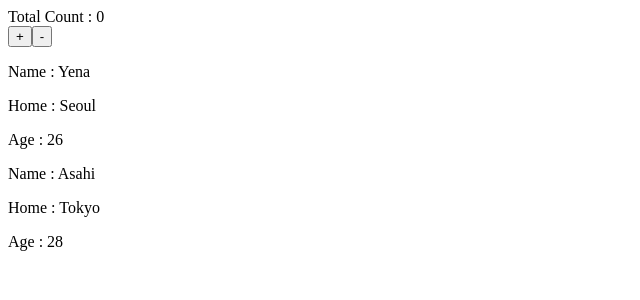
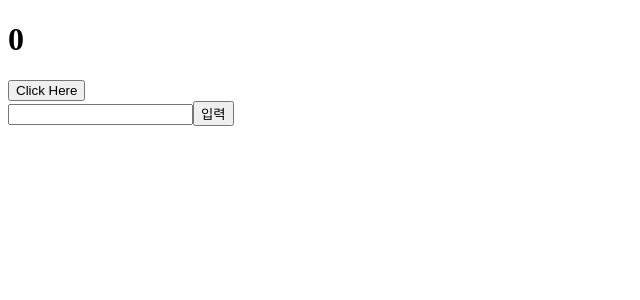
Before and after one commit to KrillM/react-nomad-coder, a React (Create React App) app: page / in a window 1280 px wide. Shown: the top 300 px of the page, without its empty margins (0-640 px from the left). Built offline with nearby package versions, Linux system fonts and the light colour scheme.

Commit message:
start effect

```diff
--- /dev/null
+++ b/src/03_effects/A_effect.js
@@ -0,0 +1,50 @@
+import { useState, useEffect } from "react";
+
+export default function A_effects_a (){
+    const [counter, setValue] = useState(0);
+    const addCounter = () => setValue((prev) => prev+=1);
+
+    // useEffect가 없인 계속 호출된다.
+    console.log("I run all the time.");
+
+    // useEffect는 내가 호출할 때 사용한다.
+
+    // 맨 처음에만 호출할 때
+    useEffect(()=> {
+        console.log("I run only once.");
+    },[])
+
+    // 원하는 타이밍에 호출할 때
+    useEffect(()=> {
+        if(counter%10 == 0) console.log(`I run only ${counter}.`);
+    },[counter])
+
+    // 다른 예시
+    const [word, setWord] = useState("")
+    const [result, setResult] = useState("");
+
+    const changeWord = (e) => {
+        setWord(e.target.value)
+    }
+
+    const changeValue = () => {
+        setResult(word);
+    }
+
+    useEffect(()=>{
+        if(result === '') return
+        console.log(`result : ${result}`)
+    }, [result])
+
+    return(
+        <div>
+            <h1>{counter}</h1>
+            <button onClick={addCounter}>Click Here</button>
+            <br/>
+            <form>
+                <input type="text" value={word} onChange={changeWord}/>
+                <button type="button" onClick={()=>changeValue()}>입력</button>
+            </form>
+        </div>
+    )
+}
--- /dev/null
+++ b/src/03_effects/PropsEffect.js
@@ -0,0 +1,11 @@
+import A_effects_a from "./A_effect";
+
+const PropsEffect = () => {
+    return(
+        <>
+        <A_effects_a/>
+        </>
+    )
+}
+
+export default PropsEffect;
--- a/src/App.js
+++ b/src/App.js
@@ -2,13 +2,15 @@ import A_state from "./01_state/A_state";
 import B_state from "./01_state/B_state";
 import C_state from "./01_state/C_state";
 import PropsCom from "./02_props/PropsCom";
+import PropsEffect from "./03_effects/PropsEffect";
 
 function App() {
   return (
     // <A_state />
     // <B_state/>
     // <C_state />
-    <PropsCom/>
+    // <PropsCom/>
+    <PropsEffect />
   );
 }
 
```
